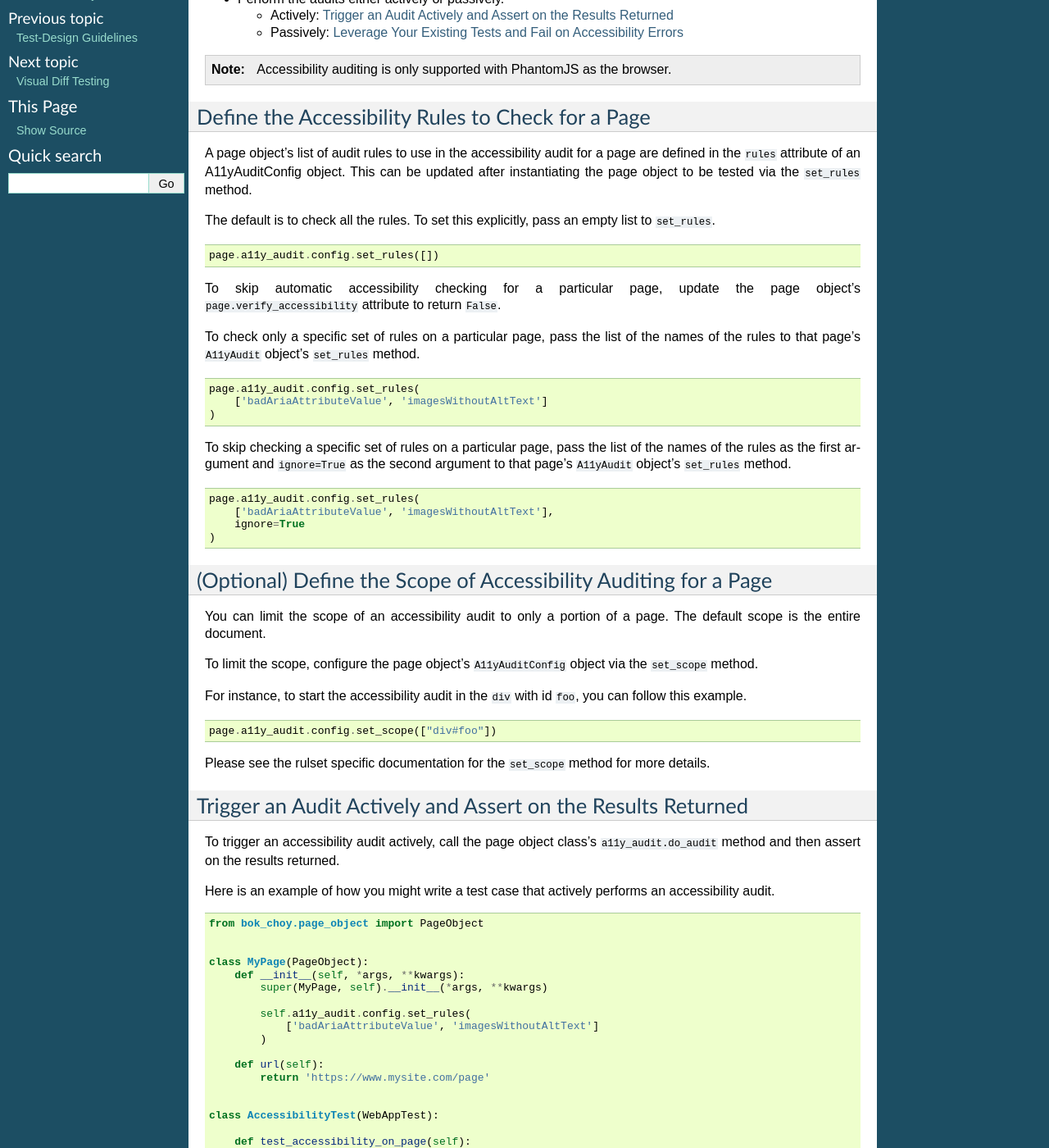
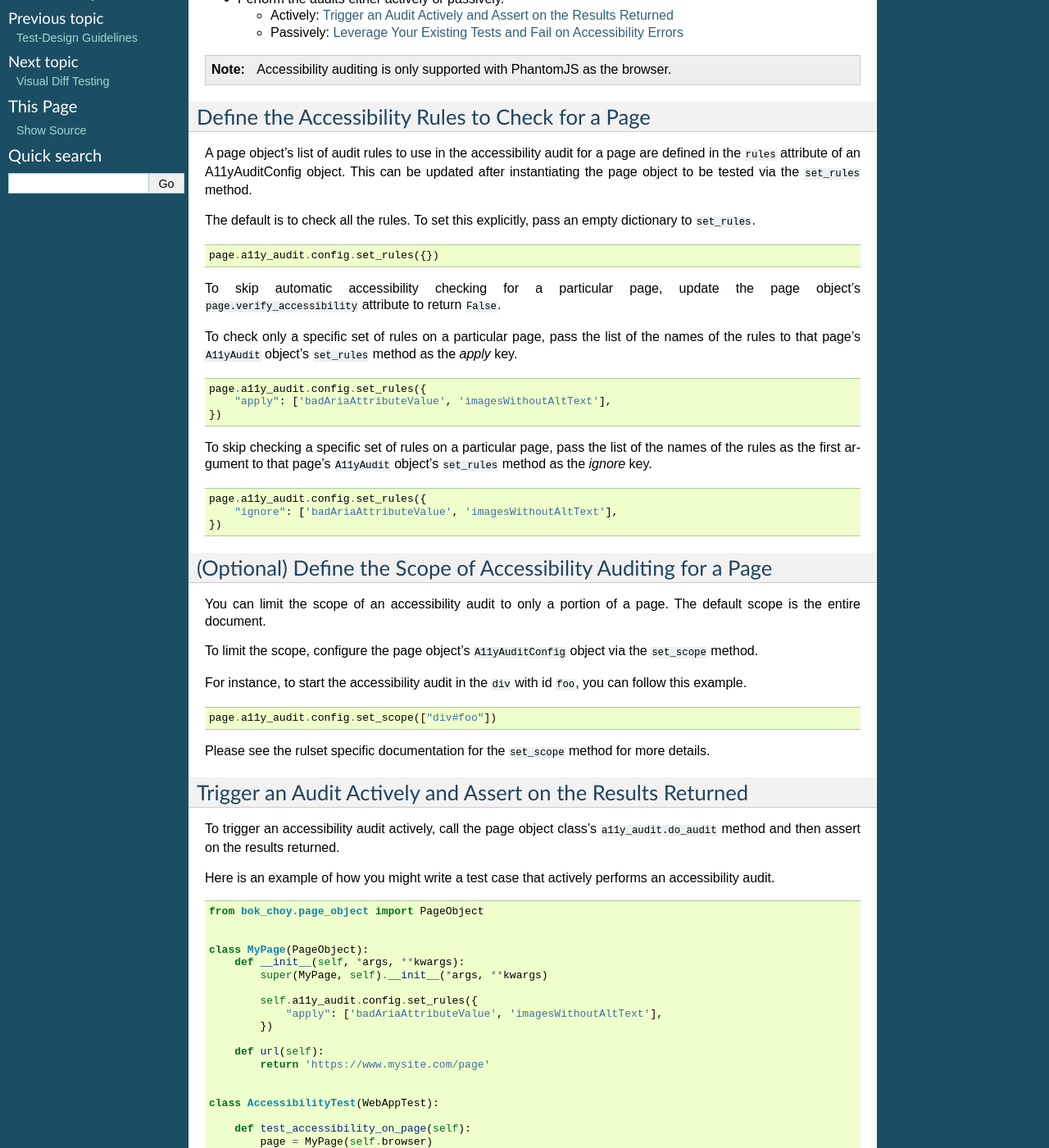
Before and after one commit to openedx-unsupported/bok-choy, a Sphinx documentation site: the page built from docs/accessibility.rst, in a window 1280 px wide and 1400 px high, scrolled down 297 px. Shown: the whole window at 82% size. Built offline with Sphinx 7.4.7, drawn with Linux system fonts in a browser that asks for light colours.

Commit message:
refactor A11yAuditConfig.set_rules

```diff
--- a/docs/accessibility.rst
+++ b/docs/accessibility.rst
@@ -30,35 +30,33 @@ This can be updated after instantiating the page object to be tested via the
 ``set_rules`` method.
 
 The default is to check all the rules. To set this explicitly, pass an empty
-list to ``set_rules``.
+dictionary to ``set_rules``.
 
 .. code-block:: python
 
-    page.a11y_audit.config.set_rules([])
+    page.a11y_audit.config.set_rules({})
 
 To skip automatic accessibility checking for a particular page, update the
 page object's ``page.verify_accessibility`` attribute to return ``False``.
 
 To check only a specific set of rules on a particular page, pass the list of
 the names of the rules to that page's ``A11yAudit`` object's ``set_rules``
-method.
+method as the `apply` key.
 
 .. code-block:: python
 
-    page.a11y_audit.config.set_rules(
-        ['badAriaAttributeValue', 'imagesWithoutAltText']
-    )
+    page.a11y_audit.config.set_rules({
+        "apply": ['badAriaAttributeValue', 'imagesWithoutAltText'],
+    })
 
 To skip checking a specific set of rules on a particular page, pass the list
-of the names of the rules as the first argument and ``ignore=True`` as the
-second argument to that page's ``A11yAudit`` object's ``set_rules`` method.
+of the names of the rules as the first argument to that page's ``A11yAudit`` object's ``set_rules`` method as the `ignore` key.
 
 .. code-block:: python
 
-    page.a11y_audit.config.set_rules(
-        ['badAriaAttributeValue', 'imagesWithoutAltText'],
-        ignore=True
-    )
+    page.a11y_audit.config.set_rules({
+        "ignore": ['badAriaAttributeValue', 'imagesWithoutAltText'],
+    })
 
 
 (Optional) Define the Scope of Accessibility Auditing for a Page
@@ -99,9 +97,9 @@ an accessibility audit.
         def __init__(self, *args, **kwargs):
             super(MyPage, self).__init__(*args, **kwargs)
 
-            self.a11y_audit.config.set_rules(
-                ['badAriaAttributeValue', 'imagesWithoutAltText']
-            )
+            self.a11y_audit.config.set_rules({
+                "apply": ['badAriaAttributeValue', 'imagesWithoutAltText'],
+            })
 
         def url(self):
             return 'https://www.mysite.com/page'
@@ -149,9 +147,9 @@ specific accessibility rules.
         def __init__(self, *args, **kwargs):
             super(MyPage, self).__init__(*args, **kwargs)
 
-            self.a11y_audit.config.set_rules(
-                ['badAriaAttributeValue', 'imagesWithoutAltText']
-            )
+            self.a11y_audit.config.set_rules({
+               "apply": ['badAriaAttributeValue', 'imagesWithoutAltText']
+            })
 
         def url(self):
             return 'https://www.mysite.com/page'
```
Also changed, not shown: 4 other files.
